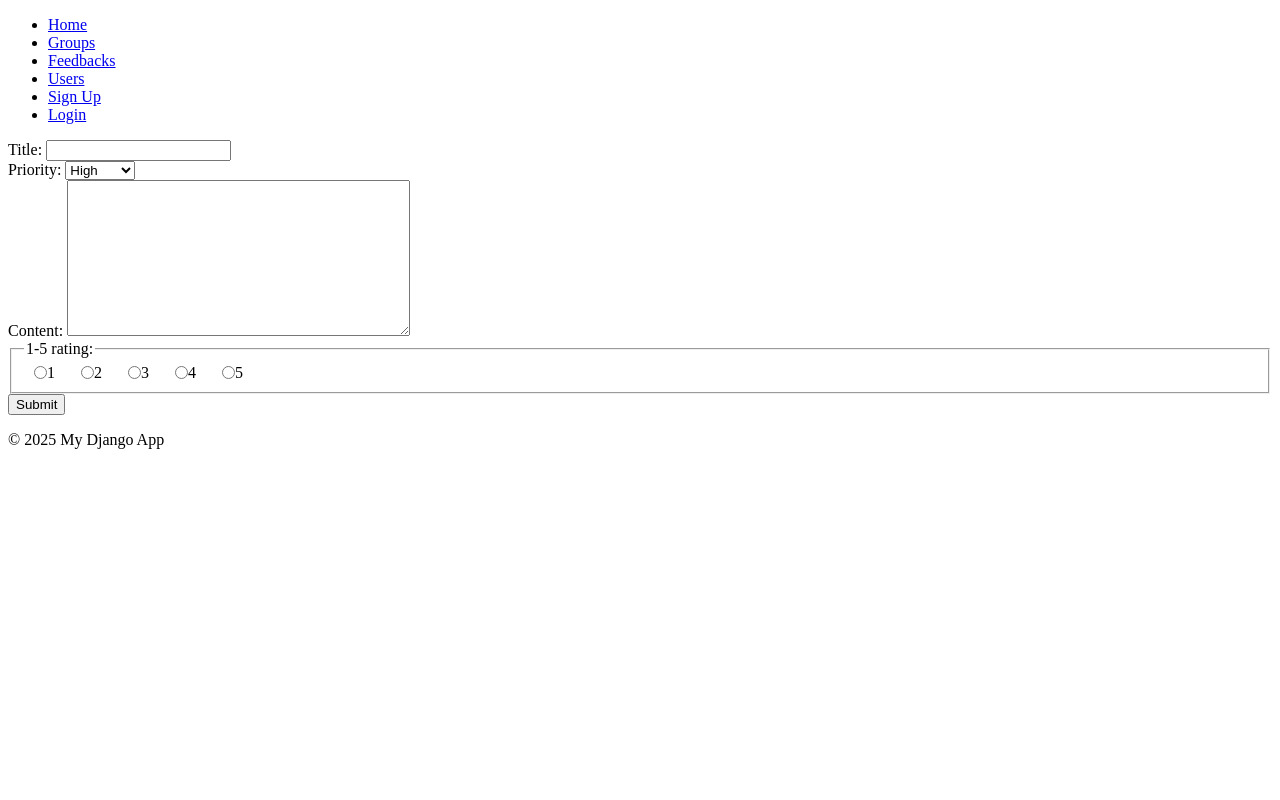
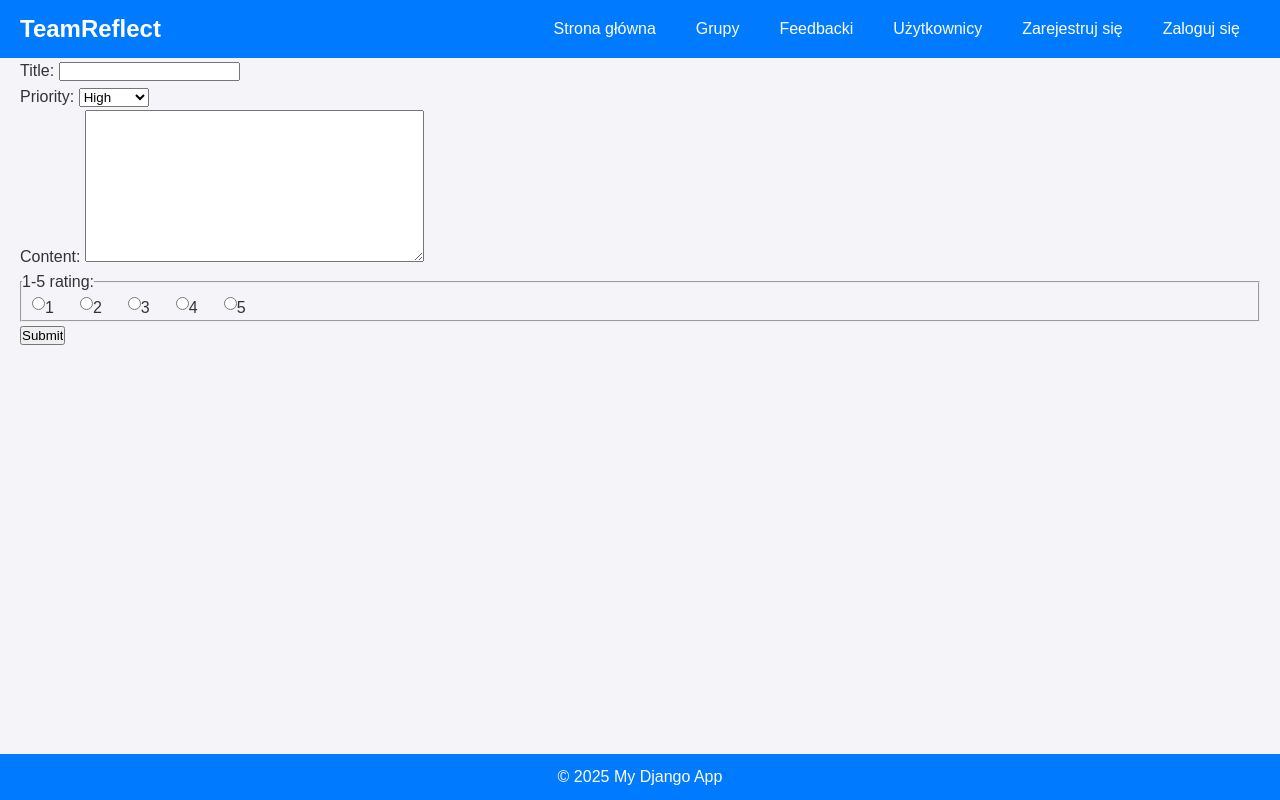
Before and after one commit to GreenAvian/TeamReflect_zut_project, a Django app: page /feedback/form/ in a window 1280 px wide. Run offline with Django 5.2, Linux system fonts and the light colour scheme.

Commit message:
Adding styling to the base.html elements

```diff
--- /dev/null
+++ b/TeamReflectApp/static/css/styles.css
@@ -0,0 +1,85 @@
+/* Reset */
+* {
+    margin: 0;
+    padding: 0;
+    box-sizing: border-box;
+}
+
+html, body {
+    font-family: Arial, sans-serif;
+    line-height: 1.6;
+    background: #f4f4f9;
+    color: #333;
+    margin: 0;
+    height: 100%;
+}
+
+ /* Used for wrapping the contents so the footer is the bottom of the screen */
+#flexboxwrapper {
+    display: flex;
+    flex-direction: column;
+    min-height: 100vh;
+}
+
+#content {
+    padding:0 20px;
+    flex:1;
+}
+
+/* Nagłówek i stopka */
+header, footer {
+    background: #007bff;
+    color: #fff;
+    text-align: center;
+    padding: 10px 20px;
+}
+
+/* Nawigacja */
+#sitenav {
+    background: #007bff;
+    color: #fff;
+    padding: 10px 20px;
+    display: flex;
+    justify-content: space-between;
+    align-items: center;
+    position: sticky;
+    top: 0;
+    z-index: 1000;
+}
+
+.nav-header {
+    display: flex;
+    align-items: center;
+}
+
+.logo {
+    font-size: 24px;
+    font-weight: bold;
+}
+
+.menu-icon {
+    font-size: 24px;
+    cursor: pointer;
+    display: none;
+}
+
+.nav-links {
+    list-style: none;
+    display: flex;
+}
+
+.nav-links li {
+    margin: 0 10px;
+}
+
+.nav-links a {
+    color: #fff;
+    text-decoration: none;
+    padding: 5px 10px;
+    transition: background-color 0.3s ease;
+}
+
+.nav-links a:hover {
+    background: #0056b3;
+    border-radius: 5px;
+}
--- a/TeamReflectApp/templates/base.html
+++ b/TeamReflectApp/templates/base.html
@@ -5,35 +5,42 @@
     <meta charset="UTF-8">
     <meta name="viewport" content="width=device-width, initial-scale=1.0">
     <title>{% block title %}My Django App{% endblock %}</title>
-
+    <link rel="stylesheet" href="{% static 'css/styles.css' %}">
 </head>
 <body>
+    <div id="flexboxwrapper">
         <!-- Navigation Bar -->
-    <nav>
-        <ul>
-            <li><a href="{% url 'home' %}">Home</a></li>
-            <li><a href="{% url 'group_list' %}">Groups</a></li>
-            <li><a href="{% url 'result_feedbacks' %}">Feedbacks</a></li>
-            <li><a href="{% url 'user_list' %}">Users</a></li>
+        <nav id="sitenav">
+            <div class="nav-header">
+                <div class="logo">TeamReflect</div>
+                <div class="menu-icon">☰</div>
+            </div>
+            <ul class="nav-links">
+                <li><a href="{% url 'home' %}">Strona główna</a></li>
+                <li><a href="{% url 'group_list' %}">Grupy</a></li>
+                <li><a href="{% url 'result_feedbacks' %}">Feedbacki</a></li>
+                <li><a href="{% url 'user_list' %}">Użytkownicy</a></li>
                 {% if user.is_authenticated %}
                     <li><a href="{% url 'profile_view' user.username %}">Profile</a></li>
-                <li><a href="{% url 'logout' %}">Logout</a></li>
+                    <form action="{% url 'logout' %}" method="post">
+                        {% csrf_token %}
+                        <button type="submit">Wyloguj</button>
+                    </form>
                 {% else %}
-                <li><a href="{% url 'signup' %}">Sign Up</a></li>
-                <li><a href="{% url 'login' %}">Login</a></li>
+                    <li><a href="{% url 'signup' %}">Zarejestruj się</a></li>
+                    <li><a href="{% url 'login' %}">Zaloguj się</a></li>
                 {% endif %}
             </ul>
         </nav>
-
+        <main id="content">
         <!-- Content Block -->
-    <div class="content">
             {% block content %}
             {% endblock %}
-    </div>
-
+        </main>
         <!-- Optional Footer -->
         <footer>
             <p>&copy; 2025 My Django App</p>
         </footer>
+    </div>
 </body>
 </html>
--- a/TeamReflectApp/templates/registration/login.html
+++ b/TeamReflectApp/templates/registration/login.html
@@ -1,6 +1,12 @@
+{% extends "base.html" %}
+
+{% block title %}Sign Up{% endblock %}
+
+{% block content %}
 <h2>Log In</h2>
 <form method="post">
   {% csrf_token %}
   {{ form }}
   <button type="submit">Log In</button>
 </form>
+{% endblock %}
```
Also changed, not shown: TeamReflectApp/templates/home.html (+1 -6 lines), backend/css/styles.css (added, +323 -0 lines), backend/settings.py (+6 -1 lines), TeamReflectApp/migrations/0001_initial.py, TeamReflectApp/migrations/0002_feedback_likes_feedback_title_and_more.py (deleted), 1 other file. Lines whose indentation alone changed are shown as unchanged.
